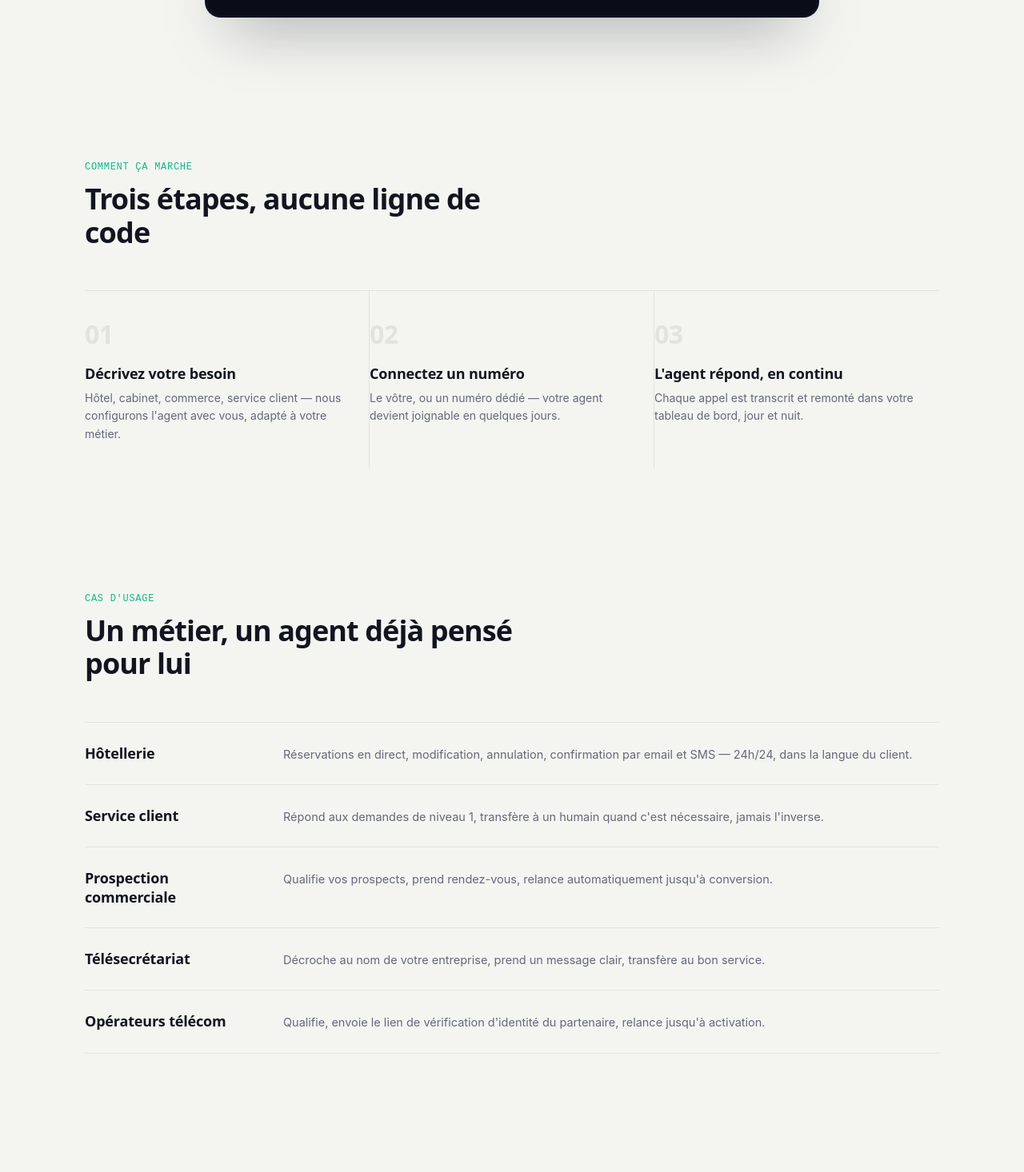
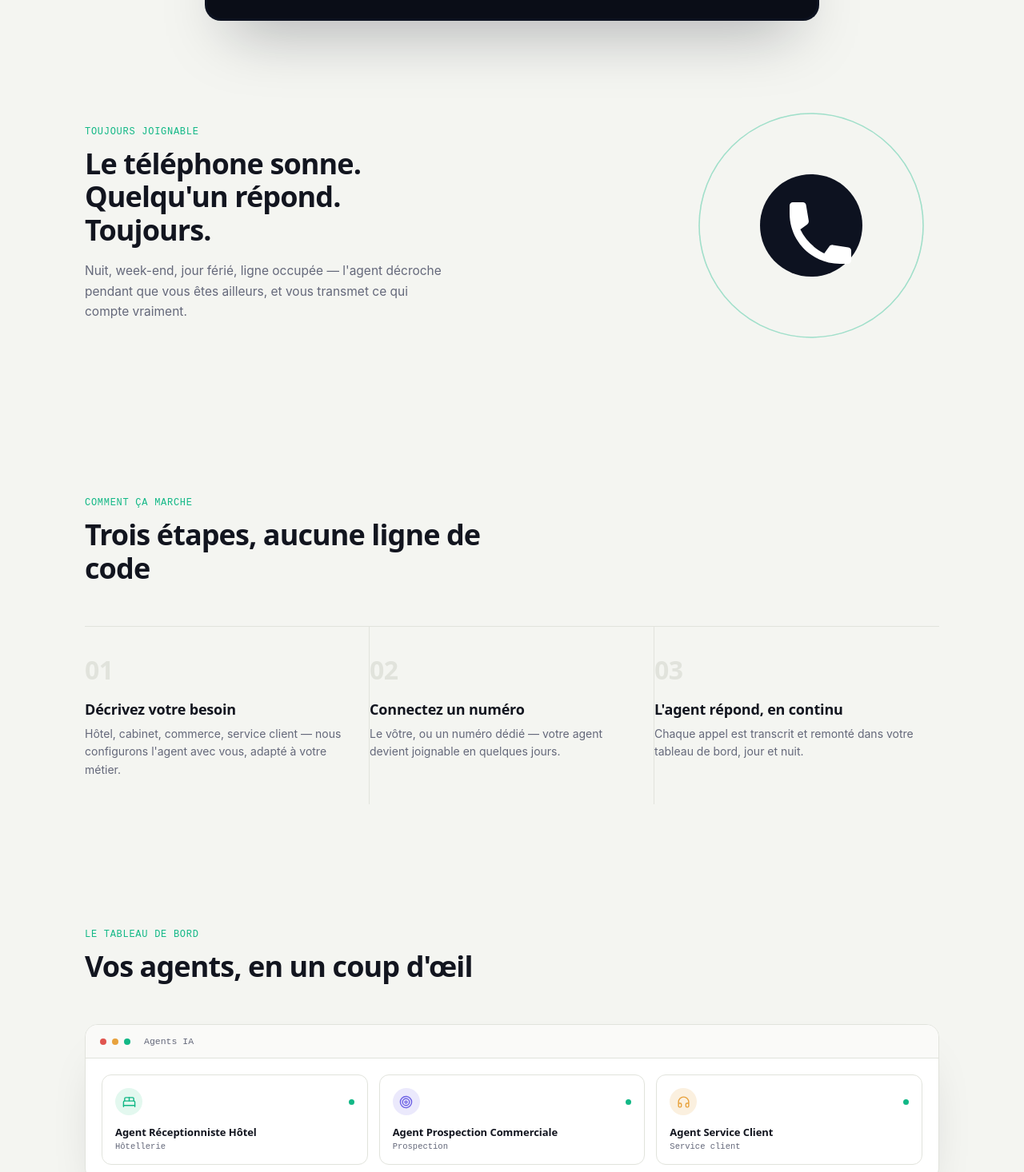
Before and after one commit to 2CASH-enterprise/CallBoxAI, a Next.js app in the folder frontend/: page / in a window 1280 px wide. Shown: the part 946-2412 px from the top of the page at 80% size. Built offline with nearby package versions, Linux system fonts and the light colour scheme; no server answers.

Commit message:
Logo transparent + illustrations landing page

```diff
--- a/frontend/app/landing.module.css
+++ b/frontend/app/landing.module.css
@@ -14,7 +14,7 @@
   margin: 0 auto;
 }
 .logo {
-  height: 34px;
+  height: 40px;
   width: auto;
 }
 .headerActions { display: flex; gap: 4px; align-items: center; }
@@ -117,6 +117,21 @@
 
 /* ---------- Preview visual (remplace la grosse boîte d'appel) ---------- */
 .previewWrap { max-width: 880px; margin: 0 auto; padding: 0 56px 96px; }
+
+/* ---------- Section "Toujours joignable" (illustration) ---------- */
+.availabilitySection {
+  max-width: 1180px;
+  margin: 0 auto;
+  padding: 0 56px 96px;
+  display: grid;
+  grid-template-columns: 1fr 320px;
+  gap: 56px;
+  align-items: center;
+}
+.availabilityText { max-width: 460px; }
+.availabilityBody { color: var(--color-muted); font-size: 15.5px; line-height: 1.65; margin-top: 18px; }
+.availabilityVisual { display: flex; justify-content: center; }
+
 .preview {
   background: var(--color-navy);
   border-radius: 20px;
@@ -246,6 +261,8 @@
   .header { padding: 18px 24px; }
   .hero { padding: 48px 24px 40px; }
   .previewWrap { padding: 0 24px 64px; }
+  .availabilitySection { grid-template-columns: 1fr; padding: 0 24px 64px; text-align: center; }
+  .availabilityText { max-width: none; margin: 0 auto; }
   .section { padding: 48px 24px; }
   .steps { grid-template-columns: 1fr; }
   .step { border-right: none; border-bottom: 1px solid var(--color-line); padding: 24px 0; }
--- a/frontend/app/page.tsx
+++ b/frontend/app/page.tsx
@@ -1,6 +1,8 @@
 import Link from "next/link";
 import { ArrowRight } from "lucide-react";
 import { DemoCallWidget } from "@/components/DemoCallWidget";
+import { CallWaveIllustration } from "@/components/CallWaveIllustration";
+import { DashboardPreview } from "@/components/DashboardPreview";
 import styles from "./landing.module.css";
 
 const USE_CASES = [
@@ -30,7 +32,7 @@ export default function LandingPage() {
     <div className={styles.page}>
       <header className={styles.header}>
         {/* eslint-disable-next-line @next/next/no-img-element */}
-        <img src="/brand/logo.png" alt="CallBoxAI" className={styles.logo} />
+        <img src="/brand/logo-header.png" alt="CallBoxAI" className={styles.logo} />
         <div className={styles.headerActions}>
           <Link href="/login" className={styles.headerLink}>Connexion</Link>
           <Link href="/register" className={styles.headerCta}>Créer mon compte</Link>
@@ -79,6 +81,20 @@ export default function LandingPage() {
         </div>
       </div>
 
+      <section className={styles.availabilitySection}>
+        <div className={styles.availabilityText}>
+          <p className={styles.sectionKicker}>Toujours joignable</p>
+          <h2 className={styles.sectionTitle}>Le téléphone sonne. Quelqu'un répond. Toujours.</h2>
+          <p className={styles.availabilityBody}>
+            Nuit, week-end, jour férié, ligne occupée — l'agent décroche pendant que vous êtes ailleurs,
+            et vous transmet ce qui compte vraiment.
+          </p>
+        </div>
+        <div className={styles.availabilityVisual}>
+          <CallWaveIllustration />
+        </div>
+      </section>
+
       <section className={styles.section}>
         <div className={styles.sectionHead}>
           <p className={styles.sectionKicker}>Comment ça marche</p>
@@ -101,6 +117,14 @@ export default function LandingPage() {
             <div className={styles.stepText}>Chaque appel est transcrit et remonté dans votre tableau de bord, jour et nuit.</div>
           </div>
         </div>
+      </section>
+
+      <section className={styles.section}>
+        <div className={styles.sectionHead}>
+          <p className={styles.sectionKicker}>Le tableau de bord</p>
+          <h2 className={styles.sectionTitle}>Vos agents, en un coup d'œil</h2>
+        </div>
+        <DashboardPreview />
       </section>
 
       <section className={styles.section} id="cas-usage">
--- /dev/null
+++ b/frontend/components/CallWaveIllustration.tsx
@@ -0,0 +1,27 @@
+export function CallWaveIllustration() {
+  return (
+    <svg viewBox="0 0 320 320" fill="none" xmlns="http://www.w3.org/2000/svg" role="img" aria-label="Téléphone recevant un appel">
+      <circle cx="160" cy="160" r="140" fill="none" stroke="var(--color-signal)" strokeOpacity="0.14" strokeWidth="1.5">
+        <animate attributeName="r" values="70;140" dur="2.4s" repeatCount="indefinite" />
+        <animate attributeName="stroke-opacity" values="0.35;0" dur="2.4s" repeatCount="indefinite" />
+      </circle>
+      <circle cx="160" cy="160" r="140" fill="none" stroke="var(--color-signal)" strokeOpacity="0.14" strokeWidth="1.5">
+        <animate attributeName="r" values="70;140" dur="2.4s" begin="0.8s" repeatCount="indefinite" />
+        <animate attributeName="stroke-opacity" values="0.35;0" dur="2.4s" begin="0.8s" repeatCount="indefinite" />
+      </circle>
+      <circle cx="160" cy="160" r="140" fill="none" stroke="var(--color-signal)" strokeOpacity="0.14" strokeWidth="1.5">
+        <animate attributeName="r" values="70;140" dur="2.4s" begin="1.6s" repeatCount="indefinite" />
+        <animate attributeName="stroke-opacity" values="0.35;0" dur="2.4s" begin="1.6s" repeatCount="indefinite" />
+      </circle>
+
+      <circle cx="160" cy="160" r="64" fill="var(--color-navy)" />
+
+      <g transform="translate(133,131)">
+        <path
+          d="M4 0C1.8 0 0 1.8 0 4v10c0 34.8 28.2 63 63 63h10c2.2 0 4-1.8 4-4V60.6c0-2-1.5-3.7-3.5-4L54 53.4c-1.7-.2-3.4.5-4.4 1.9l-6.3 8.6c-13-6.3-23.6-16.9-29.9-29.9l8.6-6.3c1.4-1 2.1-2.7 1.9-4.4L20.6 3.5c-.3-2-2-3.5-4-3.5H4Z"
+          fill="white"
+        />
+      </g>
+    </svg>
+  );
+}
--- /dev/null
+++ b/frontend/components/DashboardPreview.module.css
@@ -0,0 +1,54 @@
+.frame {
+  background: var(--color-surface);
+  border: 1px solid var(--color-line);
+  border-radius: 16px;
+  overflow: hidden;
+  box-shadow: 0 32px 64px -28px rgba(13, 18, 32, 0.22);
+}
+
+.frameBar {
+  display: flex;
+  align-items: center;
+  gap: 7px;
+  padding: 14px 18px;
+  border-bottom: 1px solid var(--color-line);
+  background: #FAFAF8;
+}
+.dot { width: 8px; height: 8px; border-radius: 50%; }
+.frameLabel {
+  font-family: var(--font-mono);
+  font-size: 11.5px;
+  color: var(--color-muted);
+  margin-left: 10px;
+}
+
+.frameBody {
+  display: grid;
+  grid-template-columns: repeat(3, 1fr);
+  gap: 14px;
+  padding: 20px;
+}
+
+.card {
+  border: 1px solid var(--color-line);
+  border-radius: 12px;
+  padding: 16px;
+}
+
+.cardTop { display: flex; align-items: center; justify-content: space-between; margin-bottom: 12px; }
+.avatar {
+  width: 34px;
+  height: 34px;
+  border-radius: 50%;
+  display: flex;
+  align-items: center;
+  justify-content: center;
+}
+.activeDot { width: 7px; height: 7px; border-radius: 50%; background: var(--color-signal); }
+
+.cardName { font-family: var(--font-display); font-weight: 600; font-size: 13px; letter-spacing: -0.005em; margin-bottom: 3px; }
+.cardCategory { font-family: var(--font-mono); font-size: 10.5px; color: var(--color-muted); }
+
+@media (max-width: 640px) {
+  .frameBody { grid-template-columns: 1fr; }
+}
--- /dev/null
+++ b/frontend/components/DashboardPreview.tsx
@@ -0,0 +1,35 @@
+import { BedDouble, Target, Headphones } from "lucide-react";
+import styles from "./DashboardPreview.module.css";
+
+const SAMPLE_AGENTS = [
+  { name: "Agent Réceptionniste Hôtel", category: "Hôtellerie", icon: BedDouble, bg: "#E3F8EF", color: "#12B886" },
+  { name: "Agent Prospection Commerciale", category: "Prospection", icon: Target, bg: "#EBE9FC", color: "#6E62E5" },
+  { name: "Agent Service Client", category: "Service client", icon: Headphones, bg: "#FBF0DF", color: "#E8A23D" },
+];
+
+export function DashboardPreview() {
+  return (
+    <div className={styles.frame}>
+      <div className={styles.frameBar}>
+        <span className={styles.dot} style={{ background: "#E0554F" }} />
+        <span className={styles.dot} style={{ background: "#E8A23D" }} />
+        <span className={styles.dot} style={{ background: "#12B886" }} />
+        <span className={styles.frameLabel}>Agents IA</span>
+      </div>
+      <div className={styles.frameBody}>
+        {SAMPLE_AGENTS.map((agent) => (
+          <div key={agent.name} className={styles.card}>
+            <div className={styles.cardTop}>
+              <span className={styles.avatar} style={{ background: agent.bg }}>
+                <agent.icon size={17} color={agent.color} strokeWidth={2} />
+              </span>
+              <span className={styles.activeDot} />
+            </div>
+            <div className={styles.cardName}>{agent.name}</div>
+            <div className={styles.cardCategory}>{agent.category}</div>
+          </div>
+        ))}
+      </div>
+    </div>
+  );
+}
```
Also changed, not shown: frontend/public/brand/logo-header.png (added), frontend/public/brand/logo.png.
